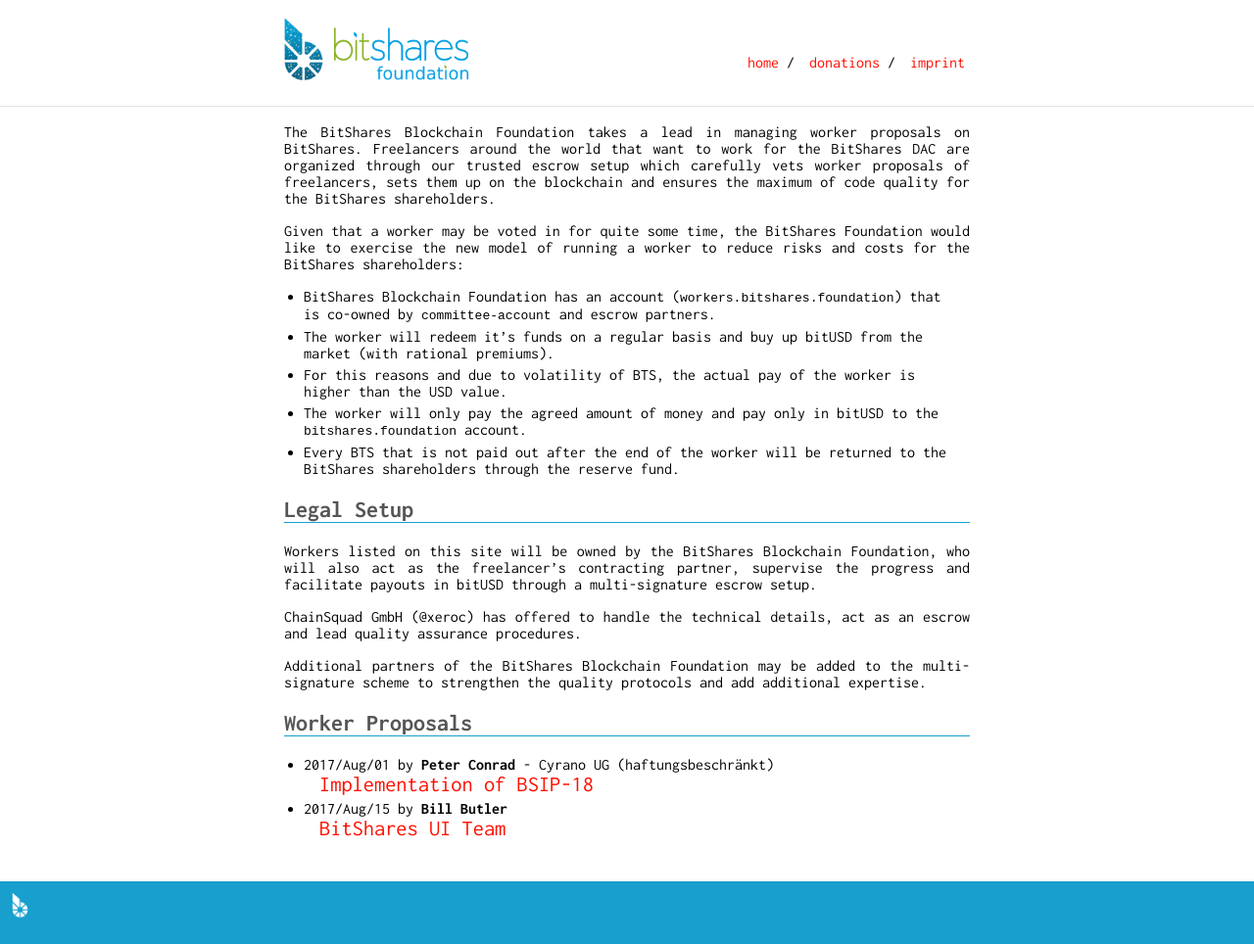
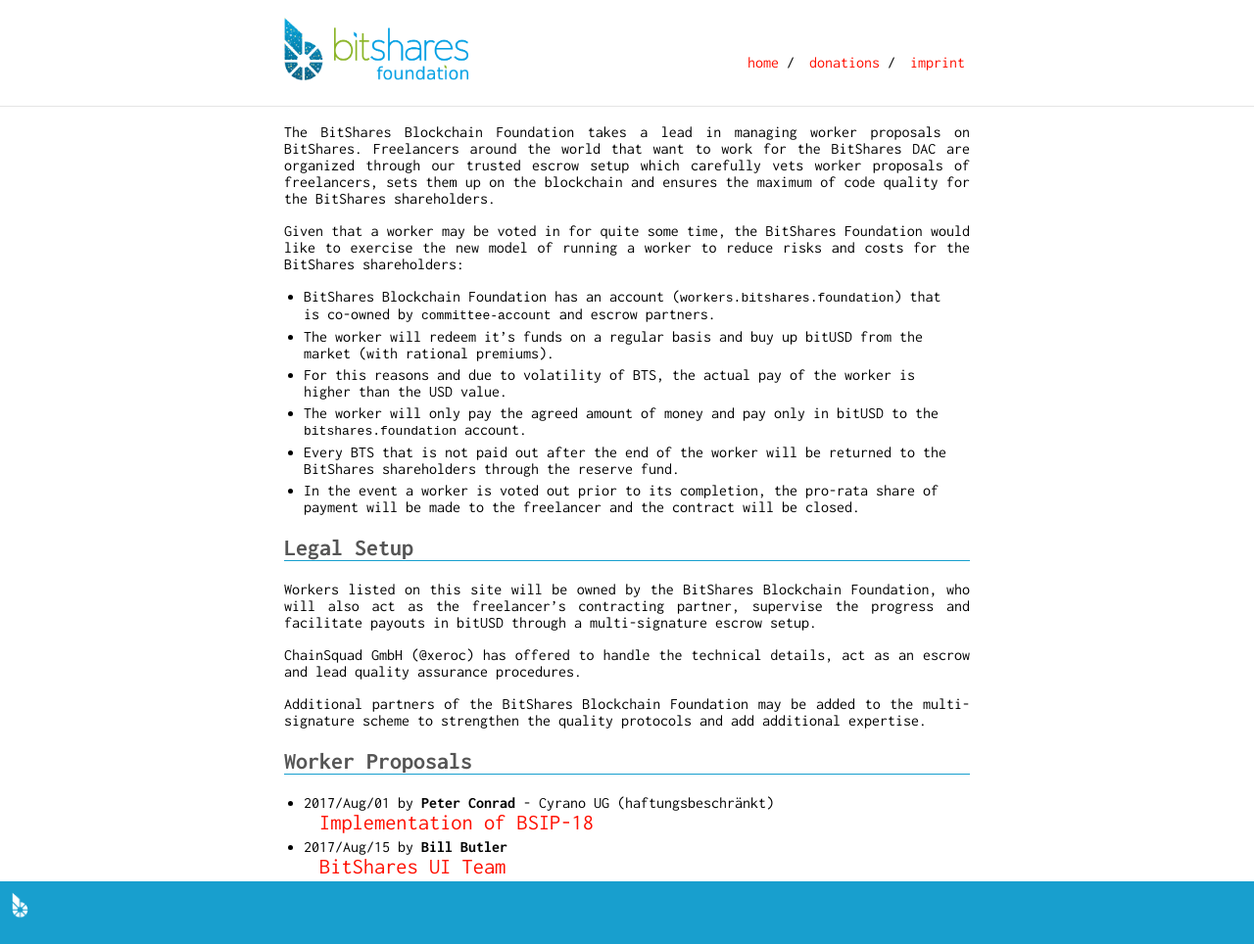
Before and after one commit to thehapax/bitshares.foundation, a Jekyll site: the page built from worker.md, in a window 1280 px wide. Shown: the whole page at 98% size. Built offline with Jekyll 4.4.1, drawn with Linux system fonts in a browser that asks for light colours.

Commit message:
[worker] clarify on the worker proposal if worker is voted out

```diff
--- a/worker.md
+++ b/worker.md
@@ -18,6 +18,7 @@ risks and costs for the BitShares shareholders:
 * For this reasons and due to volatility of BTS, the actual pay of the worker is higher than the USD value.
 * The worker will only pay the agreed amount of money and pay only in bitUSD to the `bitshares.foundation` account.
 * Every BTS that is not paid out after the end of the worker will be returned to the BitShares shareholders through the reserve fund.
+* In the event a worker is voted out prior to its completion, the pro-rata share of payment will be made to the freelancer and the contract will be closed.
 
 ## Legal Setup
 
```
